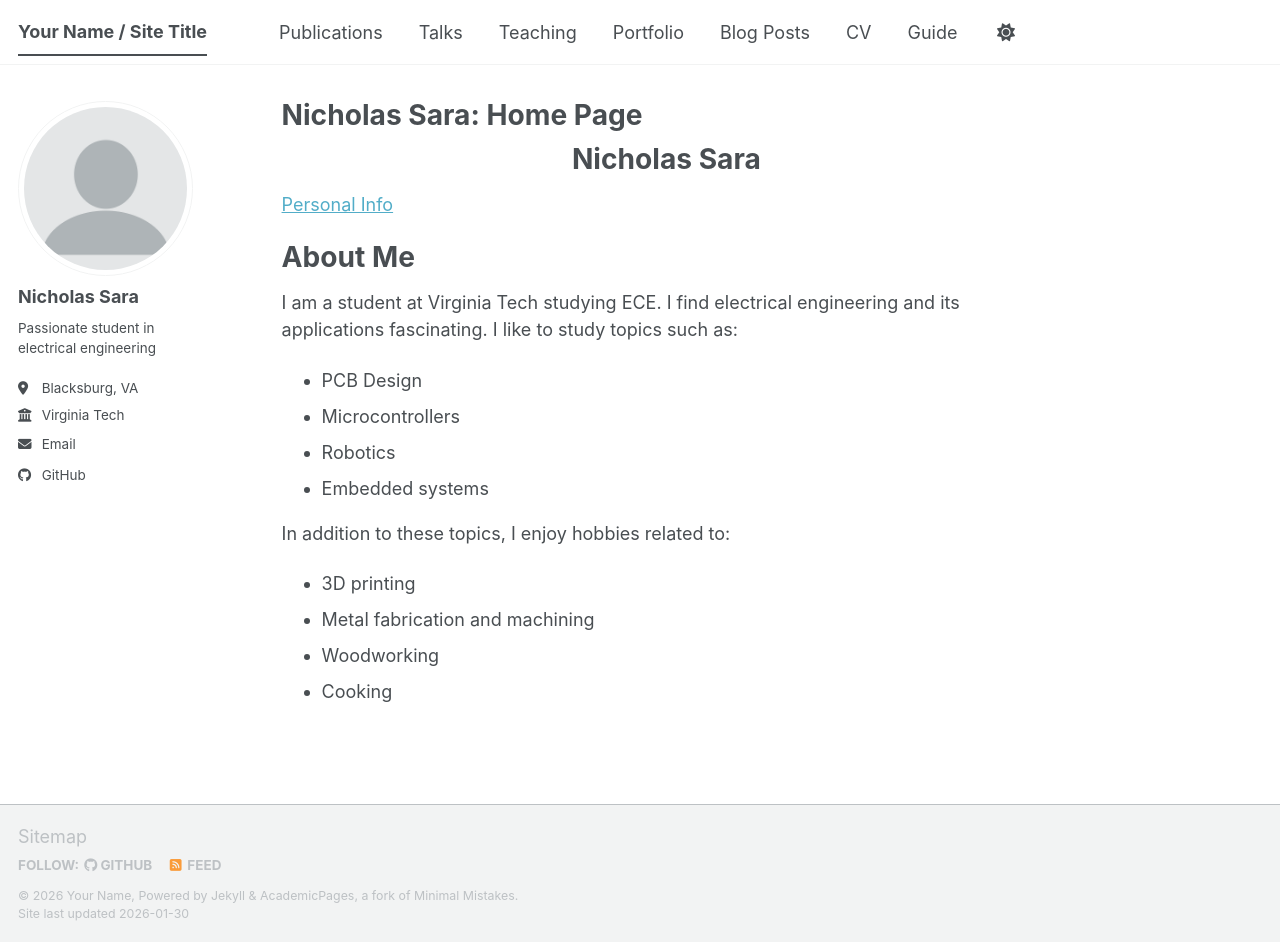
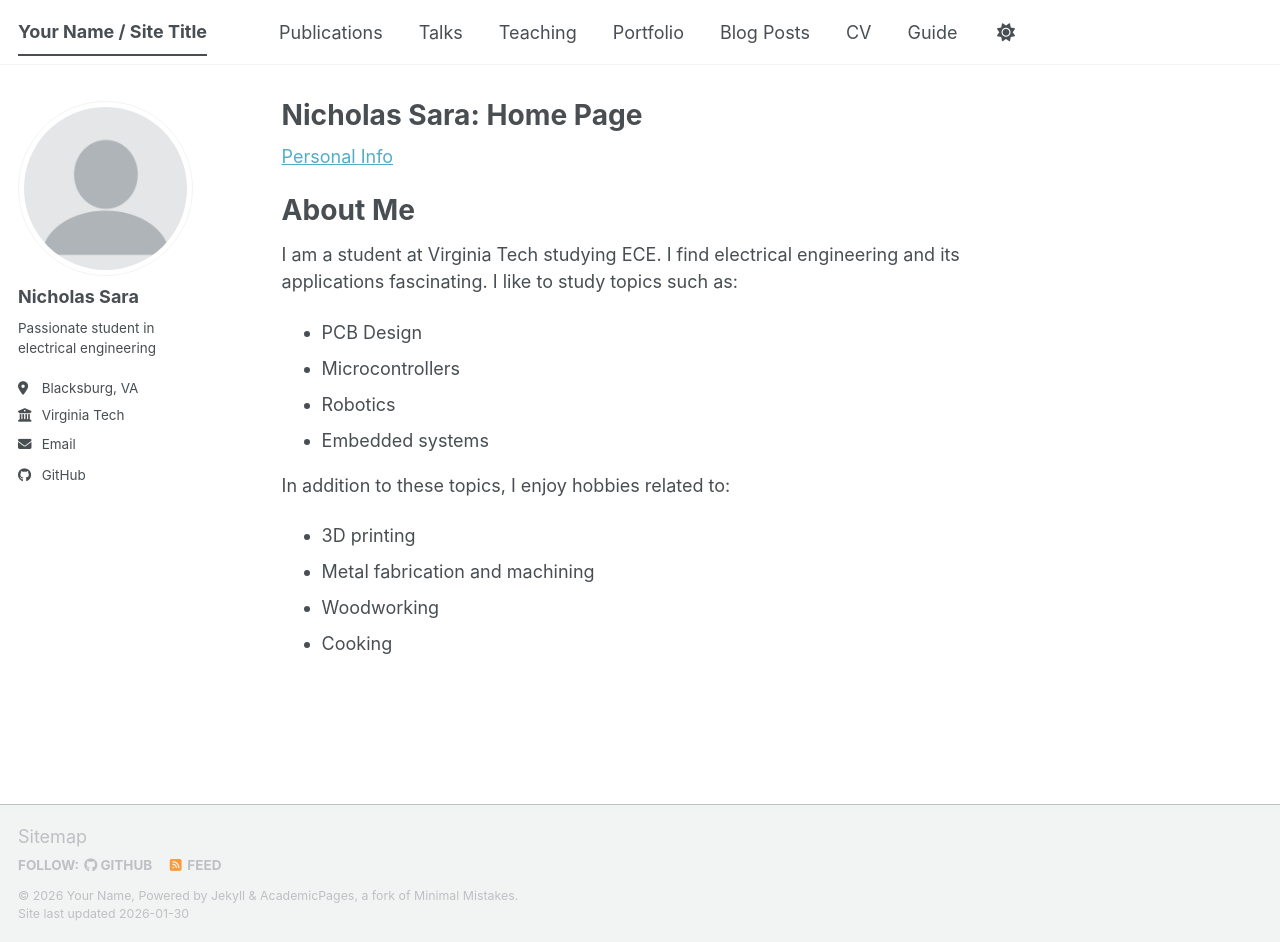
Before and after one commit to ArgonautGit/ArgonautGit.github.io, a Jekyll site: the page built from _pages/about.md, in a window 1280 px wide and 942 px high. Built offline with Jekyll 4.4.1, drawn with Linux system fonts in a browser that asks for light colours; a script bundle is joined from its source files by our own code; library files that are not in the unit come from our copies.

Commit message:
Improved Home Page

```diff
--- a/_pages/about.md
+++ b/_pages/about.md
@@ -7,9 +7,6 @@ redirect_from:
   - /about.html
 ---
 
-<h1 div align="center">
-Nicholas Sara
-</h1>
 [Personal Info](/personal-info/)
 
 
```
